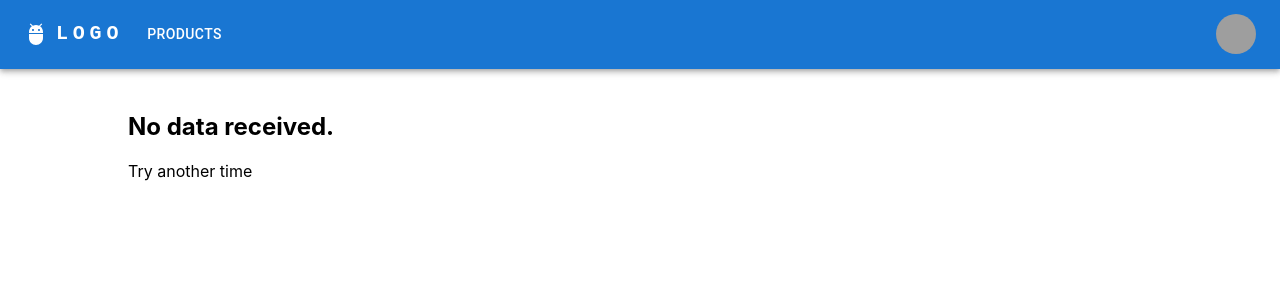
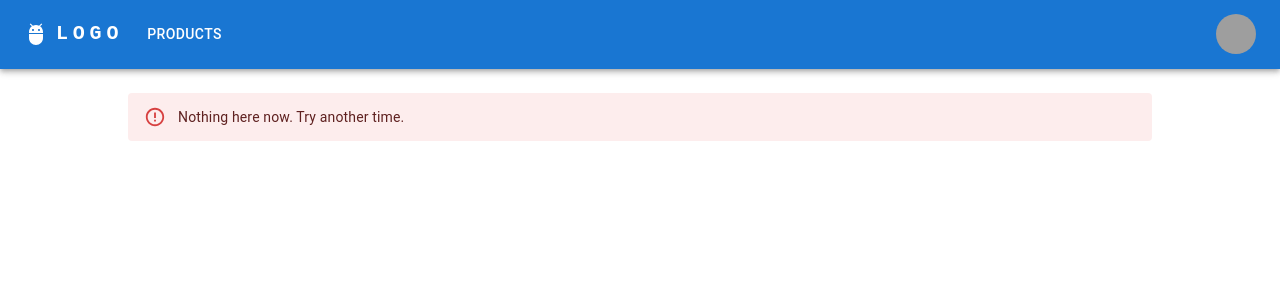
Before and after one commit to valentin-panov/secure_chunk, a React (Create React App) app: page /secure_chunk/products in a window 1280 px wide. Shown: the top 300 px of the page. Built offline with nearby package versions, Linux system fonts and the light colour scheme; grey boxes are pictures that could not be loaded.

Commit message:
feat(src/components/StorageHandler/StorageHandler.tsx) save the token to the localStorage

```diff
--- a/src/App.tsx
+++ b/src/App.tsx
@@ -1,7 +1,7 @@
 import React from "react";
 import MainLayout from "./components/layout/MainLayout";
 import { Route, Routes } from "react-router-dom";
-import ZeroFound from "./components/ZeroFound/ZeroFound";
+import Error404 from "./components/Error404/Error404";
 import Home from "./components/Home/Home";
 import Products from "./components/Products/Products";
 import Users from "./components/Users/Users";
@@ -14,7 +14,7 @@ function App() {
           <Route index element={<Home />}></Route>
           <Route path="products" element={<Products />}></Route>
           <Route path="users" element={<Users />}></Route>
-          <Route path="*" element={<ZeroFound />}></Route>
+          <Route path="*" element={<Error404 />}></Route>
         </Route>
       </Routes>
     </MainLayout>
--- /dev/null
+++ b/src/components/Error404/Error404.tsx
@@ -0,0 +1,10 @@
+import React, { ReactElement } from "react";
+import { Alert } from "@mui/material";
+
+export default function Error404(): ReactElement {
+  return (
+    <section>
+      <Alert severity="error">Nothing here now. Try another time.</Alert>
+    </section>
+  );
+}
--- a/src/components/Header/Header.tsx
+++ b/src/components/Header/Header.tsx
@@ -27,8 +27,6 @@ function Header() {
   const dispatch = useDispatch<AppDispatch>();
   const navigate = useNavigate();
   const token = useSelector((store: RootState) => store.token);
-
-  // dispatch(appStateSetStatus("pending"));
 
   const [anchorElNav, setAnchorElNav] = React.useState<null | HTMLElement>(
     null
--- a/src/components/ZeroFound/ZeroFound.tsx
+++ /dev/null
@@ -1,10 +0,0 @@
-import React, { ReactElement } from "react";
-
-export default function ZeroFound(): ReactElement {
-  return (
-    <section>
-      <h2>No data received.</h2>
-      <p>Try another time</p>
-    </section>
-  );
-}
--- a/src/components/layout/MainLayout.tsx
+++ b/src/components/layout/MainLayout.tsx
@@ -1,6 +1,7 @@
 import React, { ReactNode } from "react";
 import Header from "../Header/Header";
 import Main from "../Main/Main";
+import { StorageHandler } from "../StorageHandler";
 
 interface MainProps {
   children?: ReactNode;
@@ -11,6 +12,7 @@ const MainLayout: React.FC<MainProps> = ({ children }) => {
     <>
       <Header />
       <Main>{children}</Main>
+      <StorageHandler />
     </>
   );
 };
```
Also changed, not shown: 1 other file (tests, documents, lock files or other folders).
